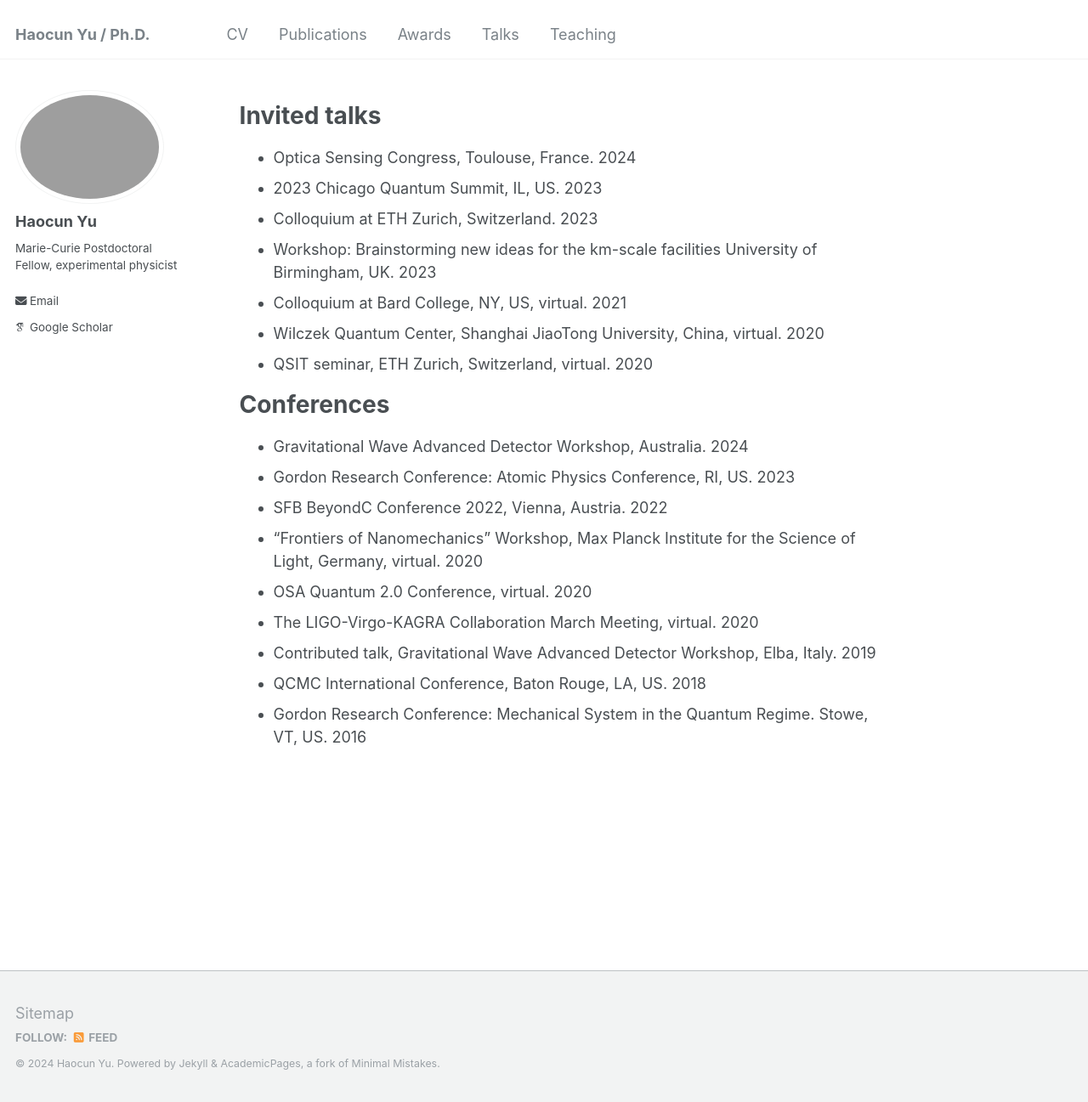
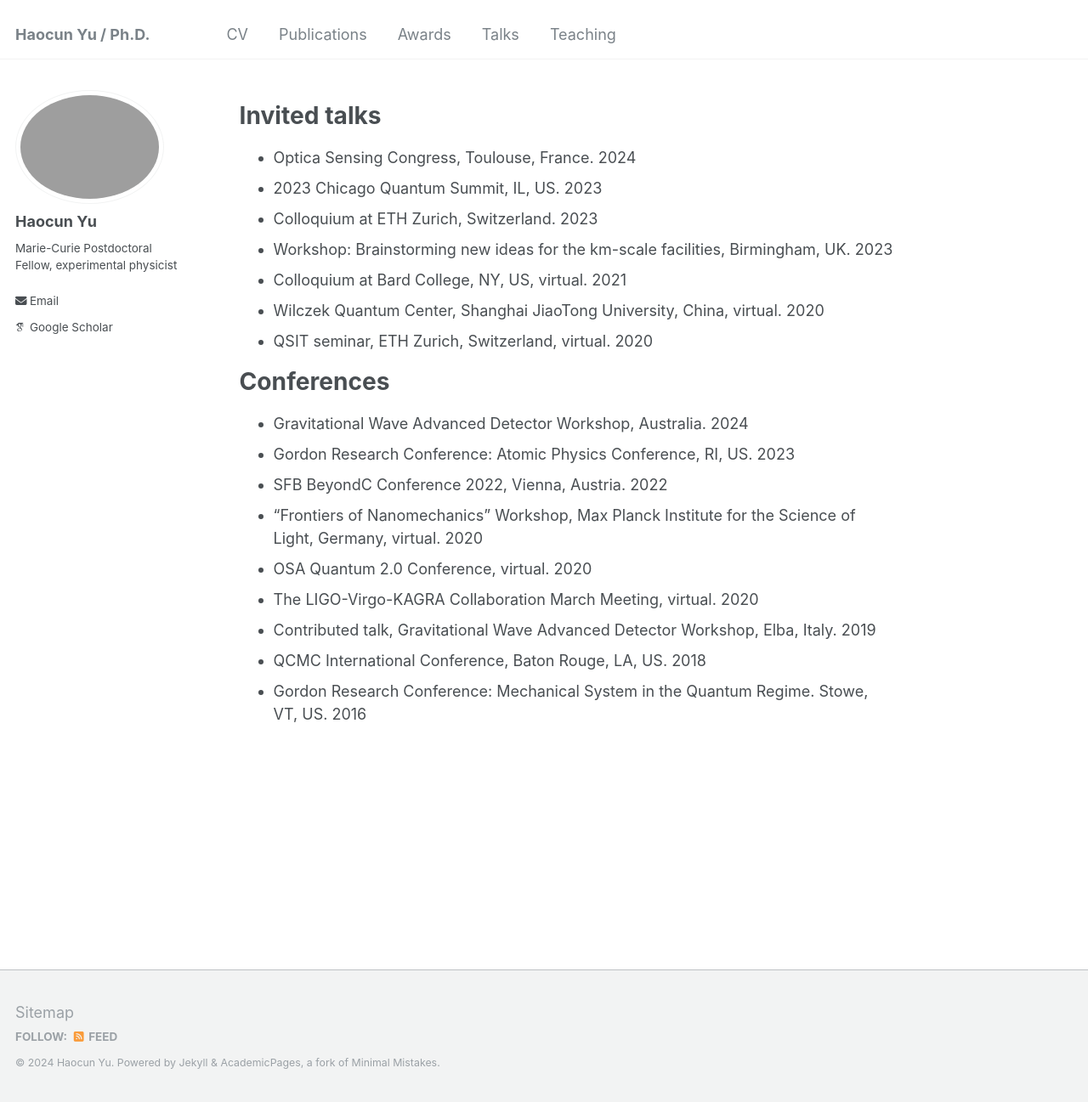
Before and after one commit to Haocun/haocun.github.io, a Jekyll site: the page built from _pages/talk.md, in a window 1280 px wide and 1297 px high. Shown: the whole window at 85% size. Built offline with Jekyll 4.4.1, drawn with Linux system fonts in a browser that asks for light colours; some web fonts are replaced.

Commit message:
Update talk.md

```diff
--- a/_pages/talk.md
+++ b/_pages/talk.md
@@ -9,7 +9,7 @@ author_profile: true
 * Optica Sensing Congress, Toulouse, France. 2024
 * 2023 Chicago Quantum Summit, IL, US.	2023
 * Colloquium at ETH Zurich, Switzerland.	2023
-* Workshop: Brainstorming new ideas for the km-scale facilities University of Birmingham, UK.	2023
+* Workshop: Brainstorming new ideas for the km-scale facilities, Birmingham, UK.	2023
 * Colloquium at Bard College, NY, US, virtual.	2021
 * Wilczek Quantum Center, Shanghai JiaoTong University, China, virtual.	2020
 * QSIT seminar, ETH Zurich, Switzerland, virtual.	2020
```
